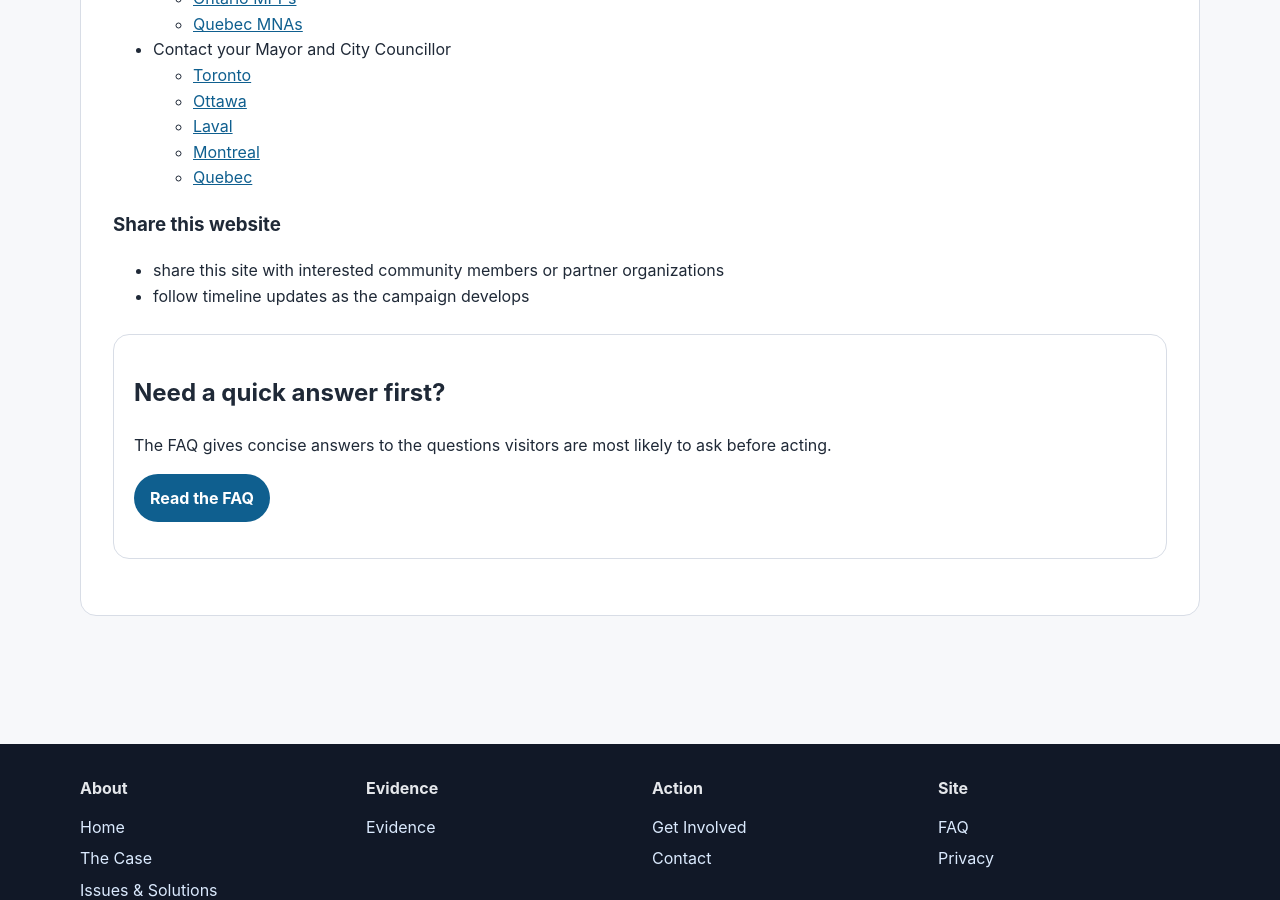
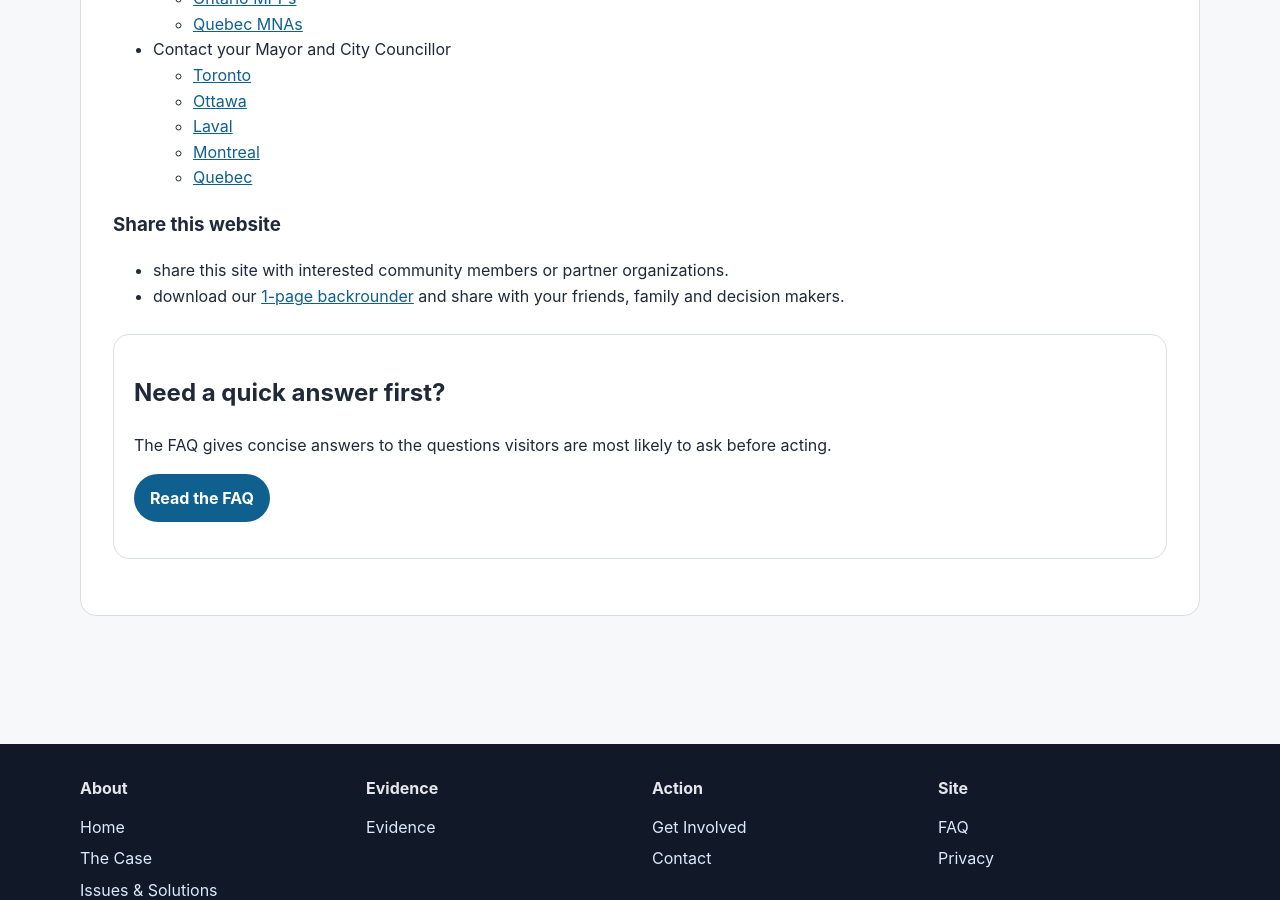
Before and after one commit to AltoMultiModalPathway/AltoMultiModalCorridor, a Jekyll site: the page built from get-involved/index.md, in a window 1280 px wide and 900 px high, scrolled down 1548 px. Built offline with Jekyll 4.4.1, drawn with Linux system fonts in a browser that asks for light colours.

Commit message:
added 1-page backgrounder for download

```diff
--- a/get-involved/index.md
+++ b/get-involved/index.md
@@ -38,8 +38,8 @@ section_url: /get-involved/
 
 ### Share this website
 
-- share this site with interested community members or partner organizations
-- follow timeline updates as the campaign develops
+- share this site with interested community members or partner organizations.
+- download our <a href="{{ 'assets\docs\take-action\Alto Multimodal Pathway Backgrounder 3.pdf' | relative_url }}" download="/Alto Multimodal Pathway Backgrounder 3.pdf">1-page backrounder</a> and share with your friends, family and decision makers.
 
 <div class="callout">
   <h2>Need a quick answer first?</h2>
```
Also changed, not shown: 1 other file.
